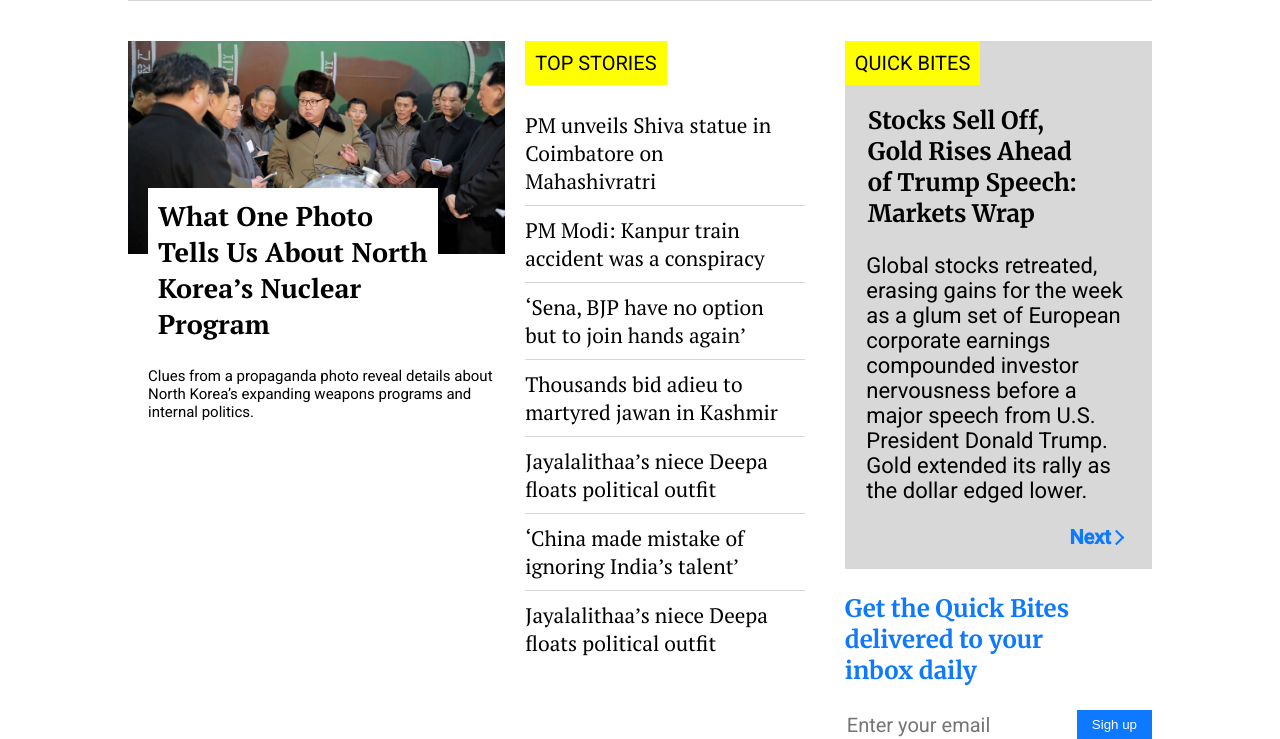
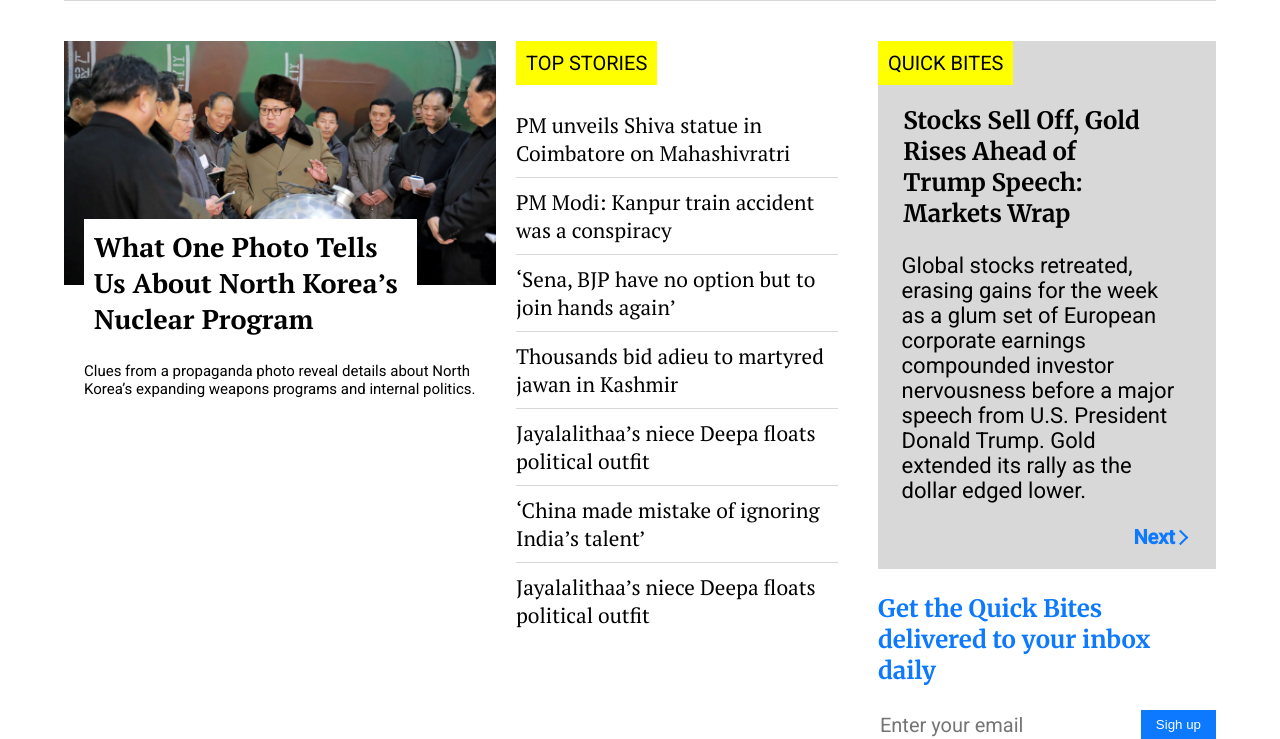
Before and after one commit to Sergo102/project2, a website: page index.html in a window 1280 px wide. Shown: the part 244-983 px from the top of the page. Drawn offline with nearby package versions, Linux system fonts and the light colour scheme.

Commit message:
Main page has been adapted to 1440px width

```diff
--- a/app/scss/index.scss
+++ b/app/scss/index.scss
@@ -4,4 +4,5 @@
 @forward "burger-menu";
 @forward "main";
 
-@forward 'util';
+@forward "util";
+@forward "media-queries";
--- /dev/null
+++ b/app/scss/media-queries/1540-1440.scss
@@ -0,0 +1,13 @@
+// 1540px, 1440px
+@media (max-width: 1540px) {
+  .topics__invisible-div{
+    display: none;
+  }
+}
+
+@media (max-width: 1440px) {
+  body{
+    width: 90%;
+    margin-left: 5%;
+  }
+}
--- /dev/null
+++ b/app/scss/media-queries/_index.scss
@@ -0,0 +1 @@
+@forward "1540-1440";
```
Also changed, not shown: README.md, dist/index.css, 1 other file.
